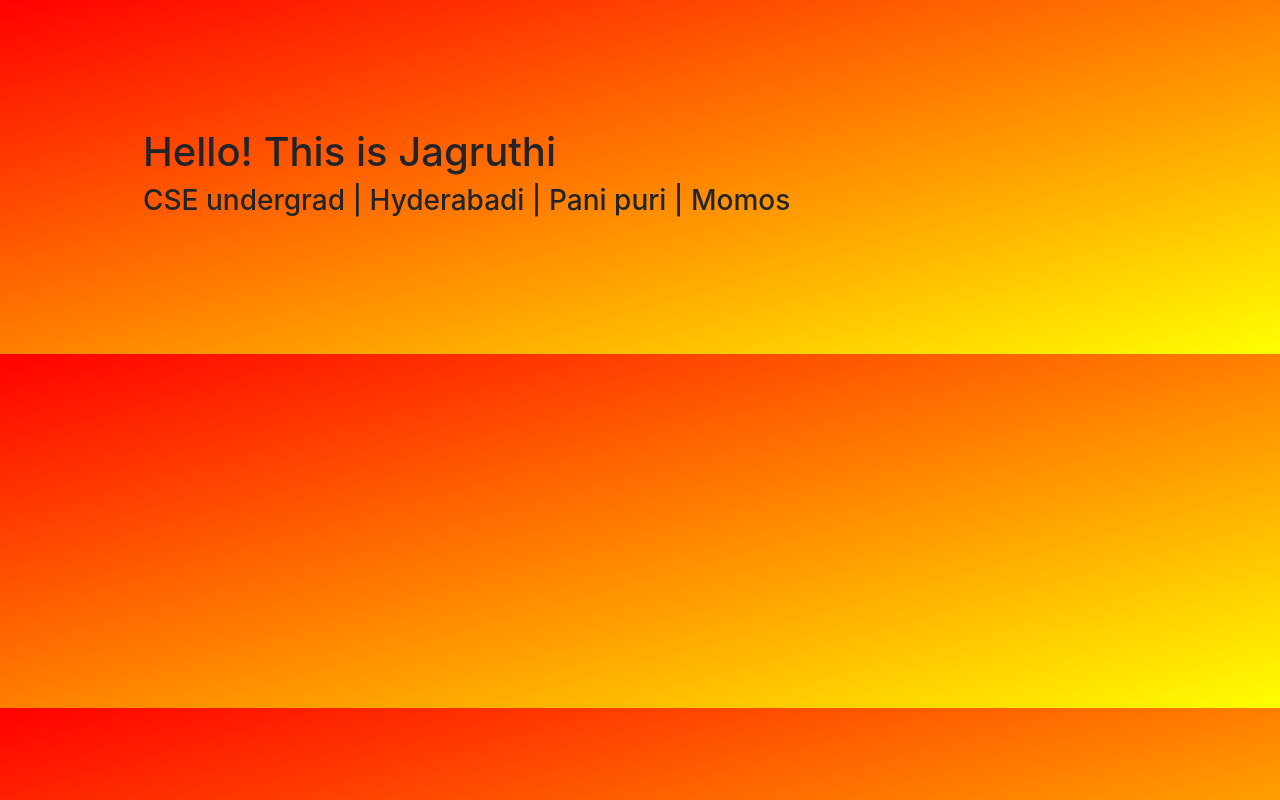
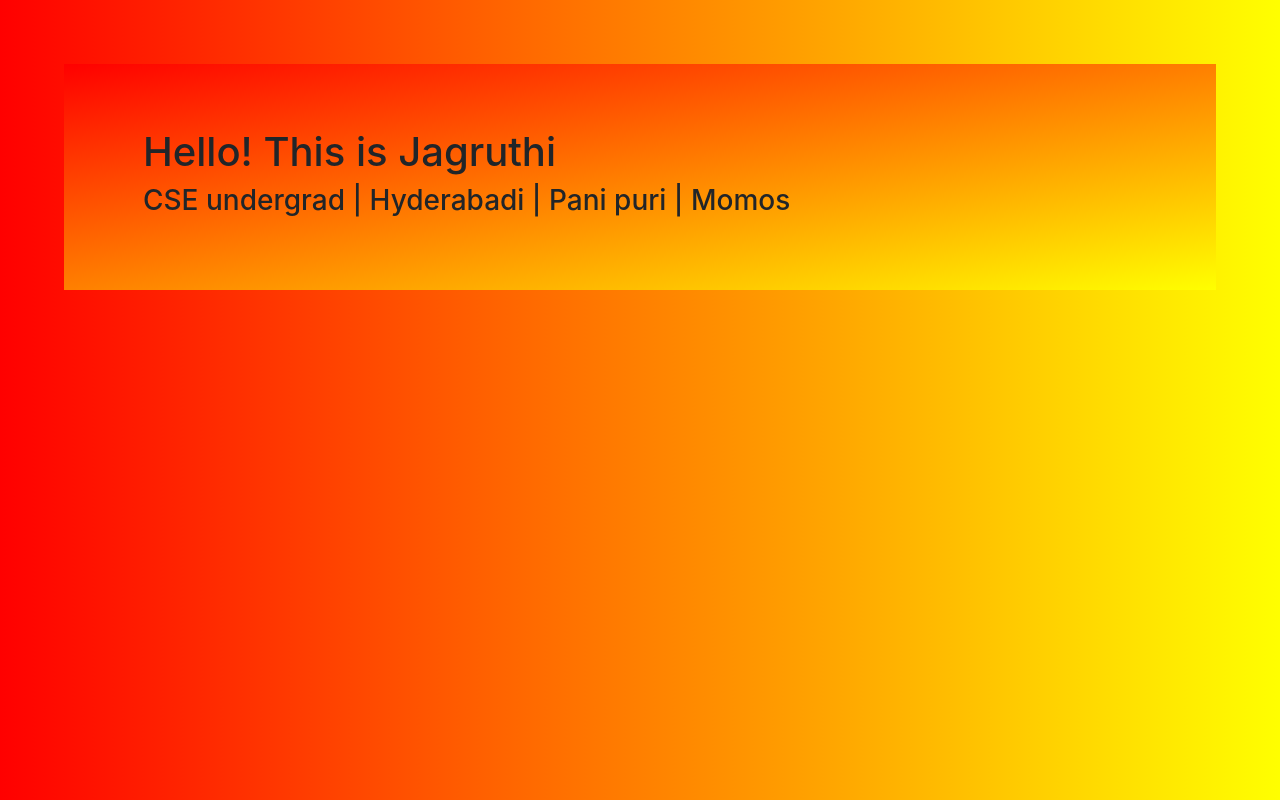
Before and after one commit to jagruthi20/jagruthi20.github.io, a plain HTML site: page index.html in a window 1280 px wide. Drawn offline with nearby package versions, Linux system fonts and the light colour scheme.

Commit message:
Update style.css

```diff
--- a/css/style.css
+++ b/css/style.css
@@ -3,3 +3,7 @@ body{
   padding: 5% 5%;
   background-image: linear-gradient(to bottom right, red, yellow);
   }
+
+html{
+  background-image: linear-gradient(to right, red, yellow);
+}
```
